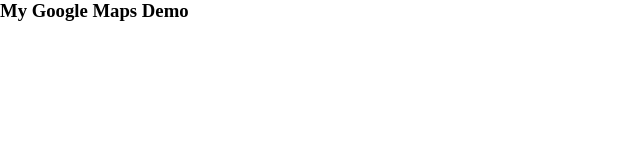
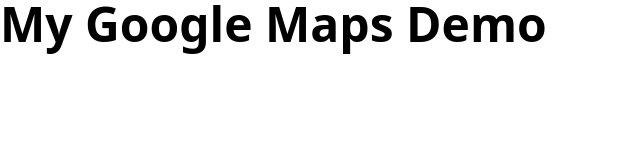
Before and after one commit to Luke-JH/peak-district-locations, a website: page index.html in a window 1280 px wide. Shown: the whole page, without its empty margins (0-640 px from the left). Drawn offline with nearby package versions, Linux system fonts and the light colour scheme; some packages are replaced by stand-ins of ours; files that its build step writes are made by us from their sources.

Commit message:
initialising tailwind

```diff
--- a/index.html
+++ b/index.html
@@ -3,15 +3,17 @@
     <title>Add Map</title>
     <script src="https://polyfill.io/v3/polyfill.min.js?features=default"></script>
 
-    <link rel="stylesheet" type="text/css" href="./style.css" />
+    <link href="/dist/output.css" rel="stylesheet">
     <script type="module" src="./index.js"></script>
   </head>
   <body>
-    <h3>My Google Maps Demo</h3>
+    <h1 class="text-5xl font-bold text-black">My Google Maps Demo</h1>
     <!--The div element for the map -->
-    <div id="map"></div>
-    <div id="map2"></div>
-    <div id="map3"></div>
+    <div class="container mx-auto">
+      <div id="map"></div>
+      <div id="map2"></div>
+      <div id="map3"></div>
+    </div>
     <!-- prettier-ignore -->
     <script>(g=>{var h,a,k,p="The Google Maps JavaScript API",c="google",l="importLibrary",q="__ib__",m=document,b=window;b=b[c]||(b[c]={});var d=b.maps||(b.maps={}),r=new Set,e=new URLSearchParams,u=()=>h||(h=new Promise(async(f,n)=>{await (a=m.createElement("script"));e.set("libraries",[...r]+"");for(k in g)e.set(k.replace(/[A-Z]/g,t=>"_"+t[0].toLowerCase()),g[k]);e.set("callback",c+".maps."+q);a.src=`https://maps.${c}apis.com/maps/api/js?`+e;d[q]=f;a.onerror=()=>h=n(Error(p+" could not load."));a.nonce=m.querySelector("script[nonce]")?.nonce||"";m.head.append(a)}));d[l]?console.warn(p+" only loads once. Ignoring:",g):d[l]=(f,...n)=>r.add(f)&&u().then(()=>d[l](f,...n))})
         ({key: "AIzaSyA7Wvwogwtvk9Xc8jF8ZsF3LUTtDdKwEWQ", v: "beta"});</script>
--- /dev/null
+++ b/package.json
@@ -0,0 +1,5 @@
+{
+  "devDependencies": {
+    "tailwindcss": "^3.3.2"
+  }
+}
--- a/style.css
+++ b/style.css
@@ -1,19 +1,23 @@
+/*adding tailwind directives */
+@tailwind base;
+@tailwind components;
+@tailwind utilities;
 /*
  * Always set the map height explicitly to define the size of the div element
  * that contains the map.
  */
  #map {
-  width: 50%;
+  width: 100%;
   height: 50%;
 }
 
 #map2 {
-  width: 50%;
+  width: 100%;
   height: 50%;
 }
 
 #map3 {
-  width: 50%;
+  width: 100%;
   height: 50%;
 }
 /*
--- /dev/null
+++ b/tailwind.config.js
@@ -0,0 +1,8 @@
+/** @type {import('tailwindcss').Config} */
+module.exports = {
+  content: ["index.html", "index.js"],
+  theme: {
+    extend: {},
+  },
+  plugins: [],
+}
```
Also changed, not shown: 2 other files.
